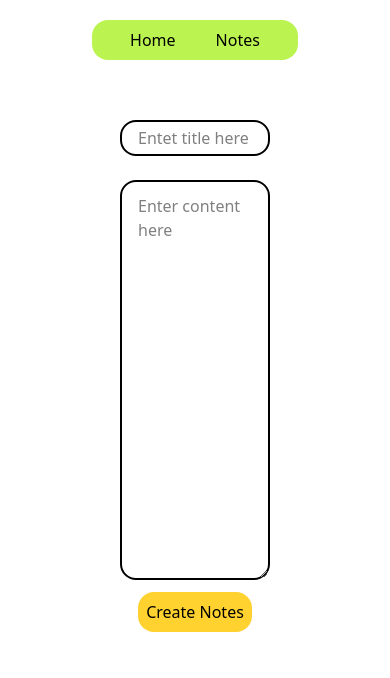
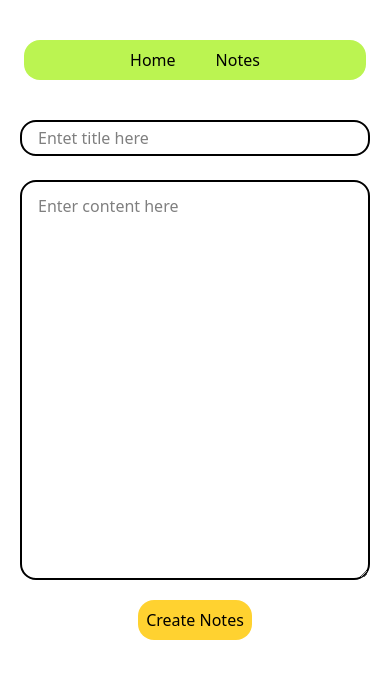
Before and after one commit to hck-anmol/MakeNotes, a React (Vite) app: page / in a window 390 px wide. Shown: the top 678 px of the page. Built offline with nearby package versions, Linux system fonts and the light colour scheme.

Commit message:
added media queries and resolved some errors

```diff
--- a/src/components/HomePage.jsx
+++ b/src/components/HomePage.jsx
@@ -45,7 +45,7 @@ const HomePage = () => {
   }
 
   return (
-    <div className='flex px-30 py-10 justify-center w-[100%] gap-6 max-md:flex-col max-md:gap-3'>
+    <div className='flex px-5 py-10 justify-center w-[100%] gap-6 max-md:flex-col max-md:gap-5'>
       <div className='flex flex-col gap-2 w-[45%] max-md:w-[100%]'>
         <input
           className='p-1 rounded-2xl  w-[100%] pl-4 border-2 border-black'
--- a/src/components/Navbar.jsx
+++ b/src/components/Navbar.jsx
@@ -3,9 +3,9 @@ import { NavLink } from 'react-router-dom'
 
 const Navbar = () => {
     return (
-        <div className='z-50 w-full flex items-center
-            justify-center px-6 md:px-16 lg:px-36 py-5'>
-            <div className='bg-lime-300 w-[60%] flex gap-2 justify-center rounded-2xl h-10 items-center text-black'>
+        <div className='flex items-center
+            justify-center px-6 pt-10 '>
+            <div className='bg-lime-300 w-[60%] flex gap-2 justify-center rounded-2xl h-10 items-center text-black max-md:w-[100%]'>
                 <div className='flex gap-10'>
                     <NavLink to="/">
                         Home
```
